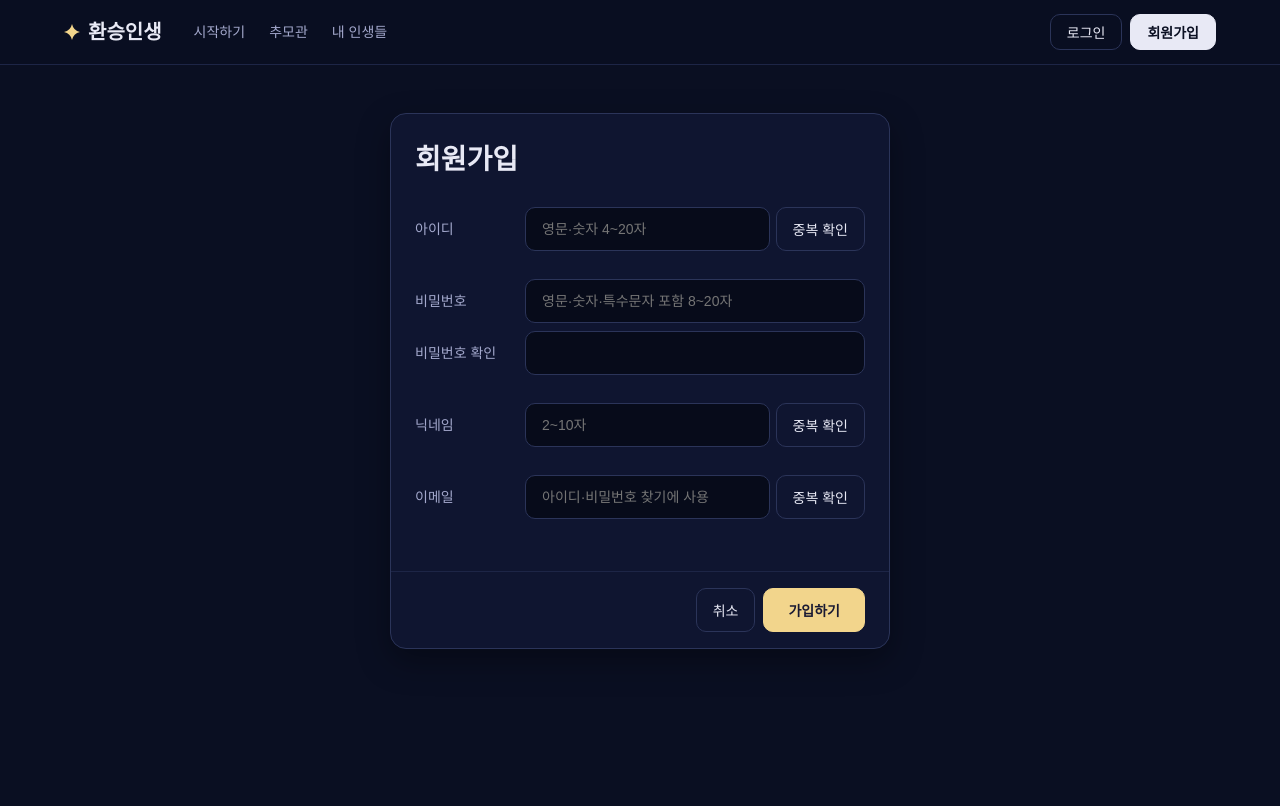
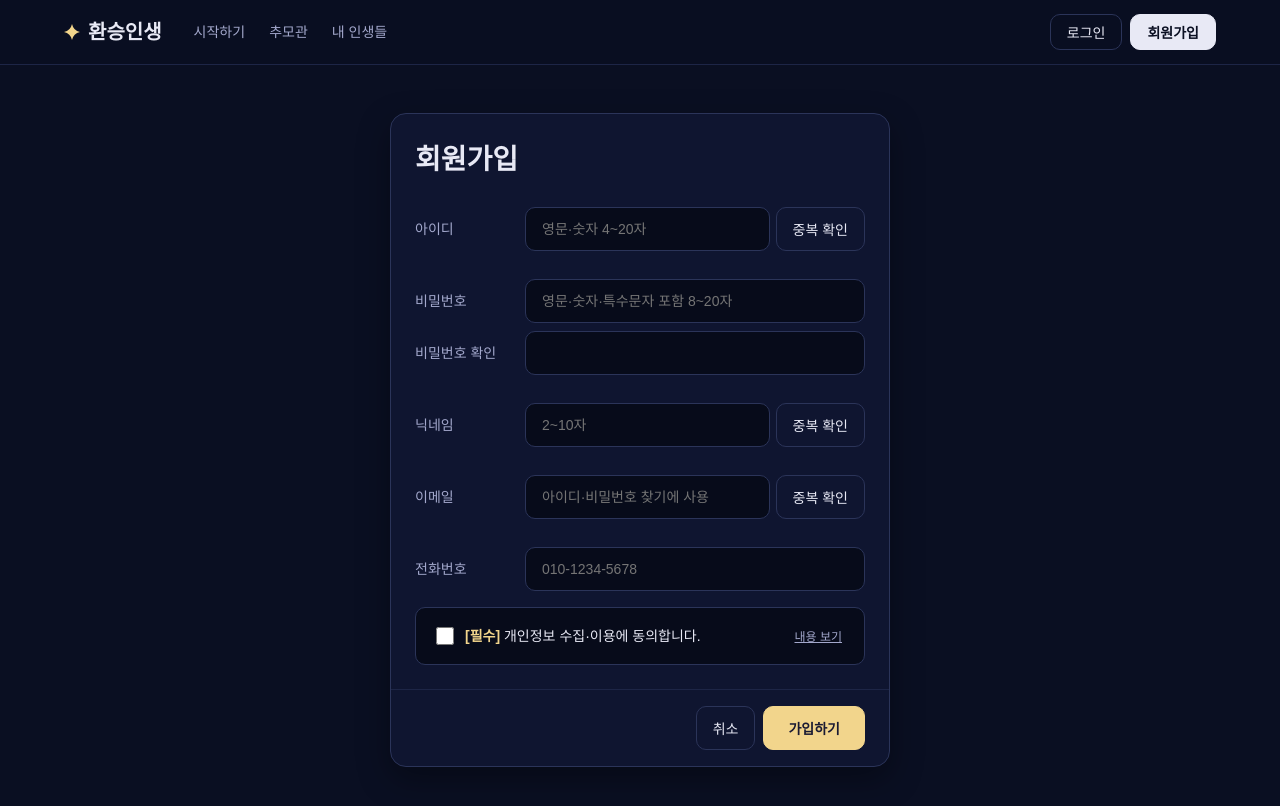
Before and after one commit to mad4sweets-coder/lifeproject-frontend, a React (Vite) app: page /join in a window 1280 px wide. Shown: the top 806 px of the page. Built offline with nearby package versions, Linux system fonts and the light colour scheme; a web font is replaced by a local one.

Commit message:
회원가입 개인정보동의 체크

```diff
--- a/src/pages/join/JoinPage.jsx
+++ b/src/pages/join/JoinPage.jsx
@@ -7,14 +7,19 @@ import styles from './JoinPage.module.css';
 function JoinPage() {
   const navigate = useNavigate();
 
-  // 입력값 5개를 한 상자에
+  // 입력값 6개를 한 상자에
   const [form, setForm] = useState({
     loginId: '',
     password: '',
     passwordCheck: '',
     nickname: '',
     email: '',
+    phone: '',
   });
+
+  // 개인정보 수집·이용 동의 (필수)
+  const [agreed, setAgreed] = useState(false);
+  const [showTerms, setShowTerms] = useState(false); // 동의 내용 펼치기
 
   // 중복 확인 통과 여부 (true 여야 가입 가능)
   const [checked, setChecked] = useState({ loginId: false, nickname: false, email: false });
@@ -25,9 +30,18 @@ function JoinPage() {
   // 맨 아래 왼쪽에 보여 줄 오류 문구
   const [error, setError] = useState('');
 
+  // 전화번호: 숫자만 남기고 010-1234-5678 모양으로 하이픈 자동 넣기
+  const formatPhone = (v) => {
+    const d = v.replace(/[^0-9]/g, '').slice(0, 11);
+    if (d.length < 4) return d;
+    if (d.length < 8) return d.slice(0, 3) + '-' + d.slice(3);
+    return d.slice(0, 3) + '-' + d.slice(3, 7) + '-' + d.slice(7);
+  };
+
   // ① 글자를 칠 때마다 실행
   const handleChange = (e) => {
-    const { name, value } = e.target;
+    const { name } = e.target;
+    const value = name === 'phone' ? formatPhone(e.target.value) : e.target.value;
     setForm({ ...form, [name]: value });
 
     // 중복 확인한 칸을 다시 고치면 → 다시 확인해야 함
@@ -86,9 +100,16 @@ function JoinPage() {
     if (!checked.loginId || !checked.nickname || !checked.email) {
       return setError('아이디·닉네임·이메일 중복 확인을 해 주세요.');
     }
+    if (!/^01[0-9]{8,9}$/.test(form.phone.replace(/-/g, ''))) {
+      return setError('전화번호를 올바르게 입력해 주세요. (예: 010-1234-5678)');
+    }
+    if (!agreed) {
+      return setError('개인정보 수집·이용에 동의해 주세요.');
+    }
 
     try {
-      await client.post('/api/members', form); // 서버로 보내기
+      // 서버로 보내기 (동의 여부는 DB 값에 맞춰 Y / N 으로)
+      await client.post('/api/members', { ...form, privacyAgreed: agreed ? 'Y' : 'N' });
       alert('회원가입이 완료되었습니다.');
       navigate('/login'); // 로그인 화면으로 이동
     } catch (err) {
@@ -167,6 +188,36 @@ function JoinPage() {
               <p className={hintClass(checked.email)}>{msg.email}</p>
             </div>
           </div>
+
+          {/* 전화번호 */}
+          <div className={styles.row}>
+            <label className={styles.label}>전화번호</label>
+            <div className={styles.field}>
+              <input className={styles.input} type="tel" name="phone" value={form.phone}
+                onChange={handleChange} placeholder="010-1234-5678" />
+            </div>
+          </div>
+
+          {/* 개인정보 수집·이용 동의 (필수) */}
+          <div className={styles.agreeBox}>
+            <div className={styles.agreeRow}>
+              <label className={styles.agreeLabel}>
+                <input type="checkbox" checked={agreed} onChange={(e) => setAgreed(e.target.checked)} />
+                <span><b>[필수]</b> 개인정보 수집·이용에 동의합니다.</span>
+              </label>
+              <button type="button" className={styles.agreeToggle} onClick={() => setShowTerms(!showTerms)}>
+                {showTerms ? '닫기' : '내용 보기'}
+              </button>
+            </div>
+            {showTerms && (
+              <div className={styles.agreeText}>
+                <p><b>수집 항목</b> 아이디, 비밀번호, 닉네임, 이메일, 전화번호</p>
+                <p><b>이용 목적</b> 회원 식별, 로그인, 아이디·비밀번호 찾기, 서비스 이용 안내</p>
+                <p><b>보유 기간</b> 회원 탈퇴 시까지</p>
+                <p className={styles.agreeNote}>동의하지 않으면 회원가입을 할 수 없어요. 비회원으로는 계속 이용할 수 있어요.</p>
+              </div>
+            )}
+          </div>
         </div>
 
         <div className={styles.cardFooter}>
--- a/src/pages/join/JoinPage.module.css
+++ b/src/pages/join/JoinPage.module.css
@@ -140,3 +140,73 @@
   margin: 0;
   padding-right: var(--sp-2);
 }
+
+/* 개인정보 수집·이용 동의 (M01) */
+.agreeBox {
+  margin-top: var(--sp-3);
+  padding: var(--sp-3);
+  background: var(--bg-deep);
+  border: 1px solid var(--line-strong);
+  border-radius: var(--radius);
+}
+
+.agreeRow {
+  display: flex;
+  align-items: center;
+  justify-content: space-between;
+  gap: var(--sp-2);
+}
+
+.agreeLabel {
+  display: flex;
+  align-items: center;
+  gap: var(--sp-2);
+  font-size: var(--fs-sm);
+  color: var(--ink);
+  cursor: pointer;
+}
+
+.agreeLabel input {
+  width: 18px;
+  height: 18px;
+  accent-color: var(--primary);
+  cursor: pointer;
+}
+
+.agreeLabel b {
+  color: var(--primary);
+}
+
+.agreeToggle {
+  font-family: var(--font-body);
+  font-size: var(--fs-xs);
+  color: var(--ink-sub);
+  background: none;
+  border: none;
+  text-decoration: underline;
+  cursor: pointer;
+}
+
+.agreeText {
+  margin-top: var(--sp-2);
+  padding-top: var(--sp-2);
+  border-top: 1px solid var(--line);
+  font-size: var(--fs-xs);
+  color: var(--ink-sub);
+  line-height: 1.7;
+}
+
+.agreeText p {
+  margin: 0;
+}
+
+.agreeText b {
+  display: inline-block;
+  width: 64px;
+  color: var(--ink);
+}
+
+.agreeNote {
+  margin-top: var(--sp-1) !important;
+  color: var(--ink-light);
+}
```
Also changed, not shown: Claude outputs/mail-preview.html (deleted, +0 -32 lines).
